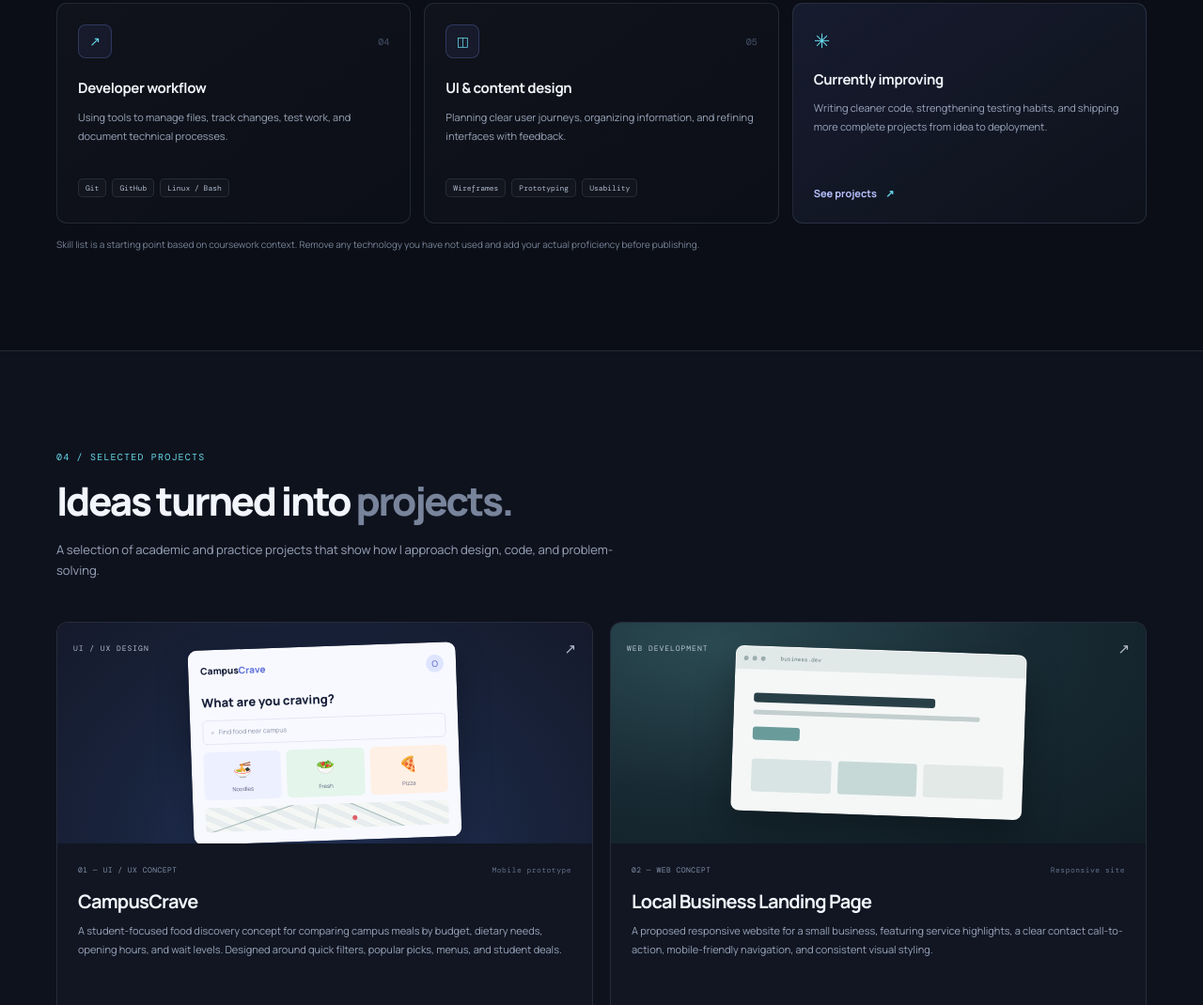
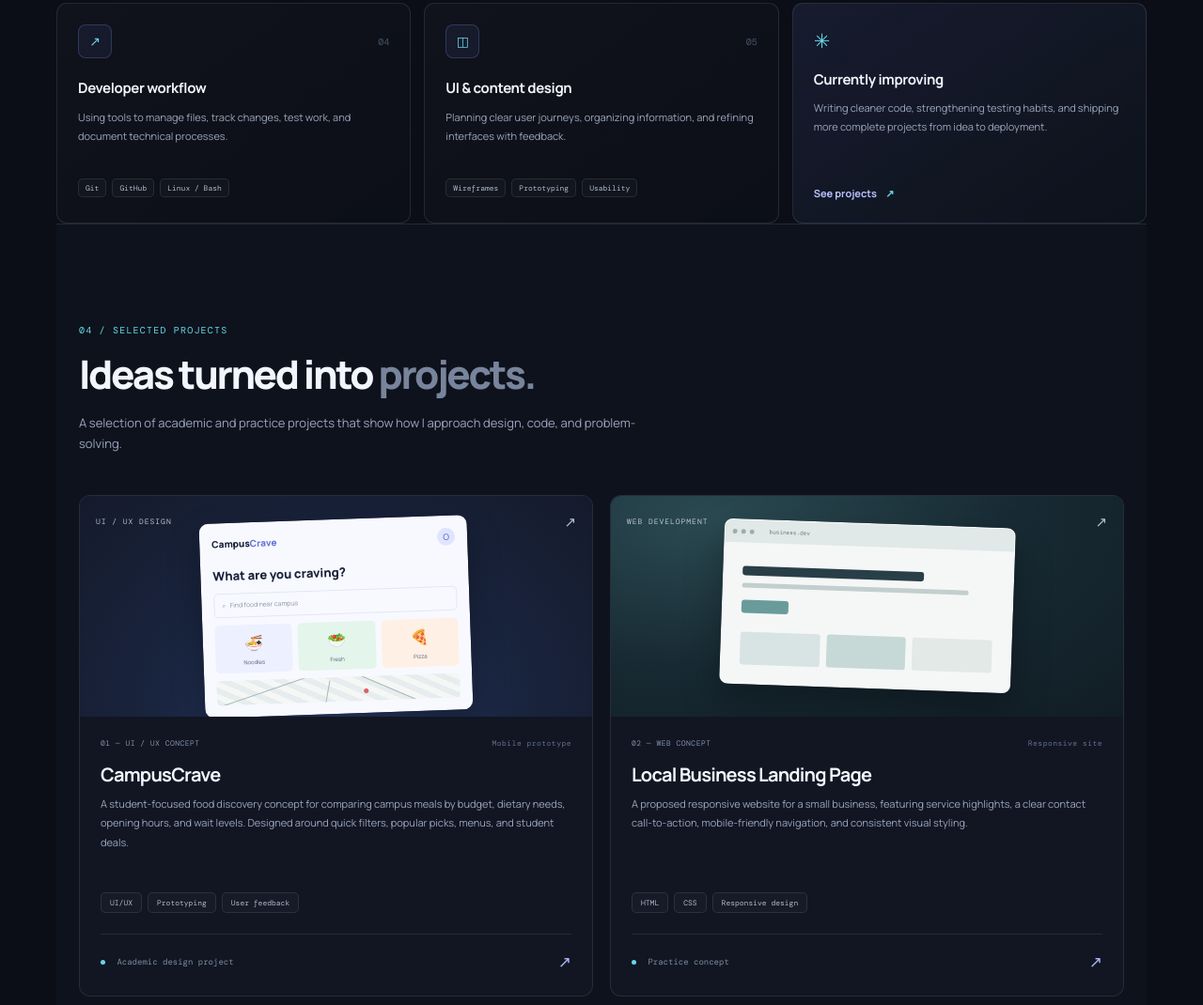
Before and after one commit to aajibodu-wq/aajibodu-wq.github.io, a plain HTML site: page index.html in a window 1280 px wide. Shown: the part 2674-3744 px from the top of the page at 94% size. Drawn offline with nearby package versions, Linux system fonts and the light colour scheme.

Commit message:
Update index.html

```diff
--- a/index.html
+++ b/index.html
@@ -103,8 +103,7 @@
         <article class="skill-card"><div class="skill-card-top"><span class="skill-icon">◫</span><span class="skill-number">05</span></div><h3>UI & content design</h3><p>Planning clear user journeys, organizing information, and refining interfaces with feedback.</p><div class="skill-tags"><span>Wireframes</span><span>Prototyping</span><span>Usability</span></div></article>
         <article class="skill-card skill-card-note"><div class="note-star">✳</div><h3>Currently improving</h3><p>Writing cleaner code, strengthening testing habits, and shipping more complete projects from idea to deployment.</p><a href="#projects" class="text-link">See projects <span>↗</span></a></article>
       </div>
-      <p class="small-note">Skill list is a starting point based on coursework context. Remove any technology you have not used and add your actual proficiency before publishing.</p>
-    </section>
+
 
     <section class="section projects-section" id="projects">
       <div class="container">
```
